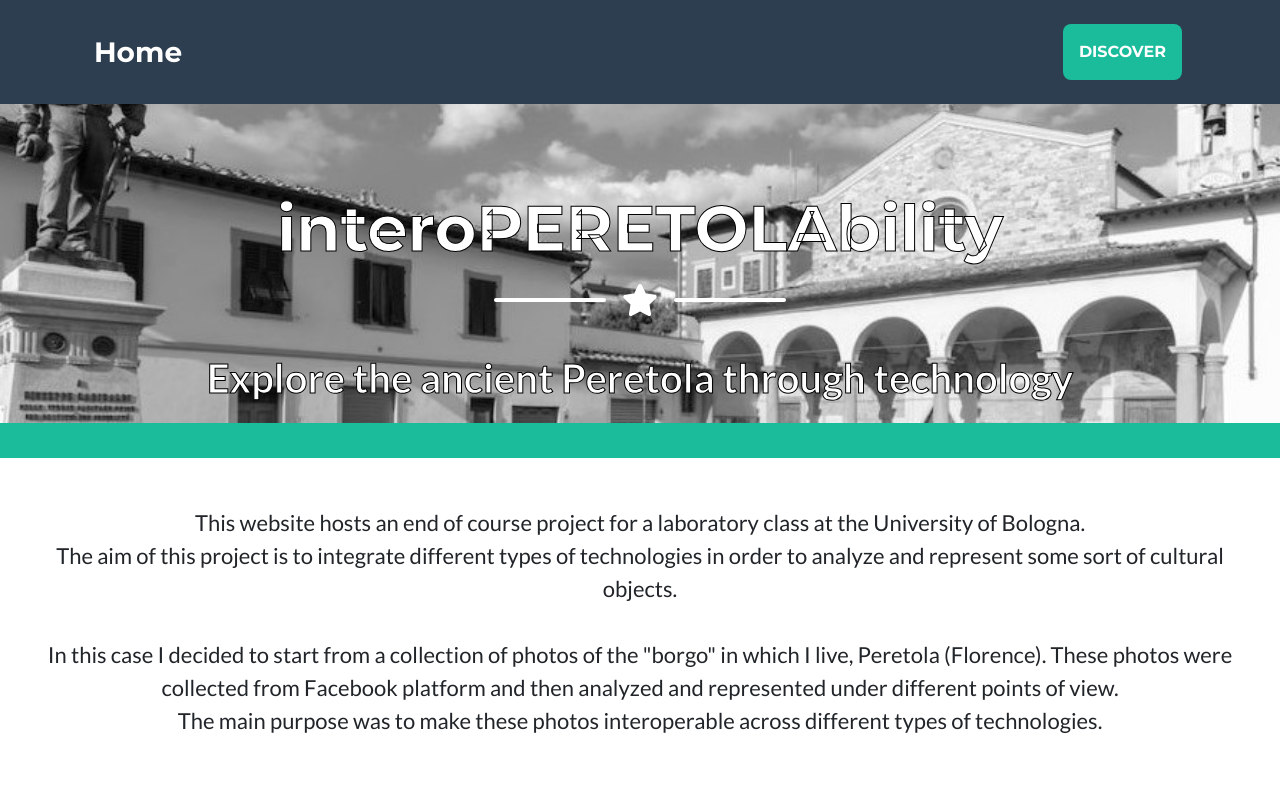
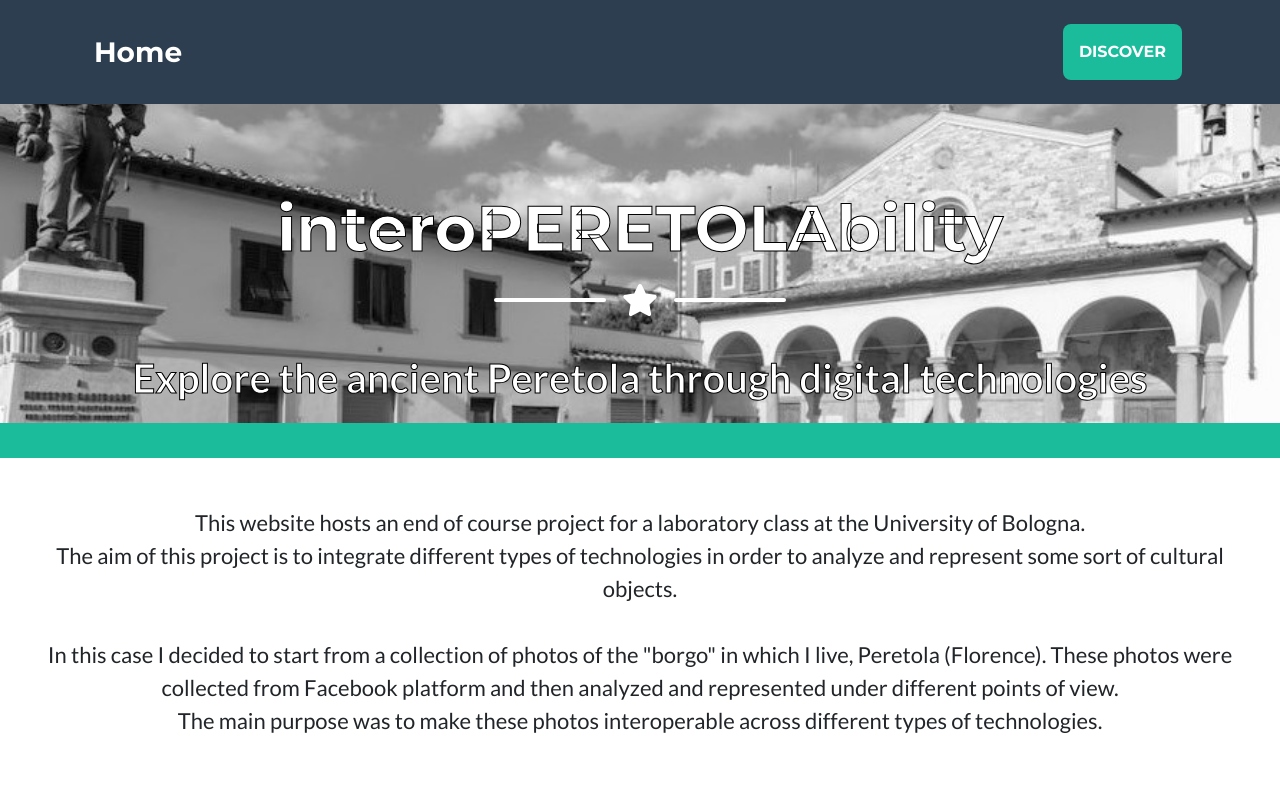
Before and after one commit to beccadelbens/interoPERETOLAbility, a plain HTML site: page index.html in a window 1280 px wide. Shown: the top 800 px of the page. Drawn offline with nearby package versions, Linux system fonts and the light colour scheme.

Commit message:
Update index.html

```diff
--- a/index.html
+++ b/index.html
@@ -39,7 +39,7 @@
                     <div class="divider-custom-line"></div>
                 </div>
                 <!-- Masthead Subheading-->
-                <p class="masthead-subheading mb-0" style="font-size: 40px !important; font-weight: bold; -webkit-text-stroke: 1px black;">Explore the ancient Peretola through technology</p>
+                <p class="masthead-subheading mb-0" style="font-size: 40px !important; font-weight: bold; -webkit-text-stroke: 1px black;">Explore the ancient Peretola through digital technologies</p>
             </div>
         </header>
         <div class="col-lg-12">
```
